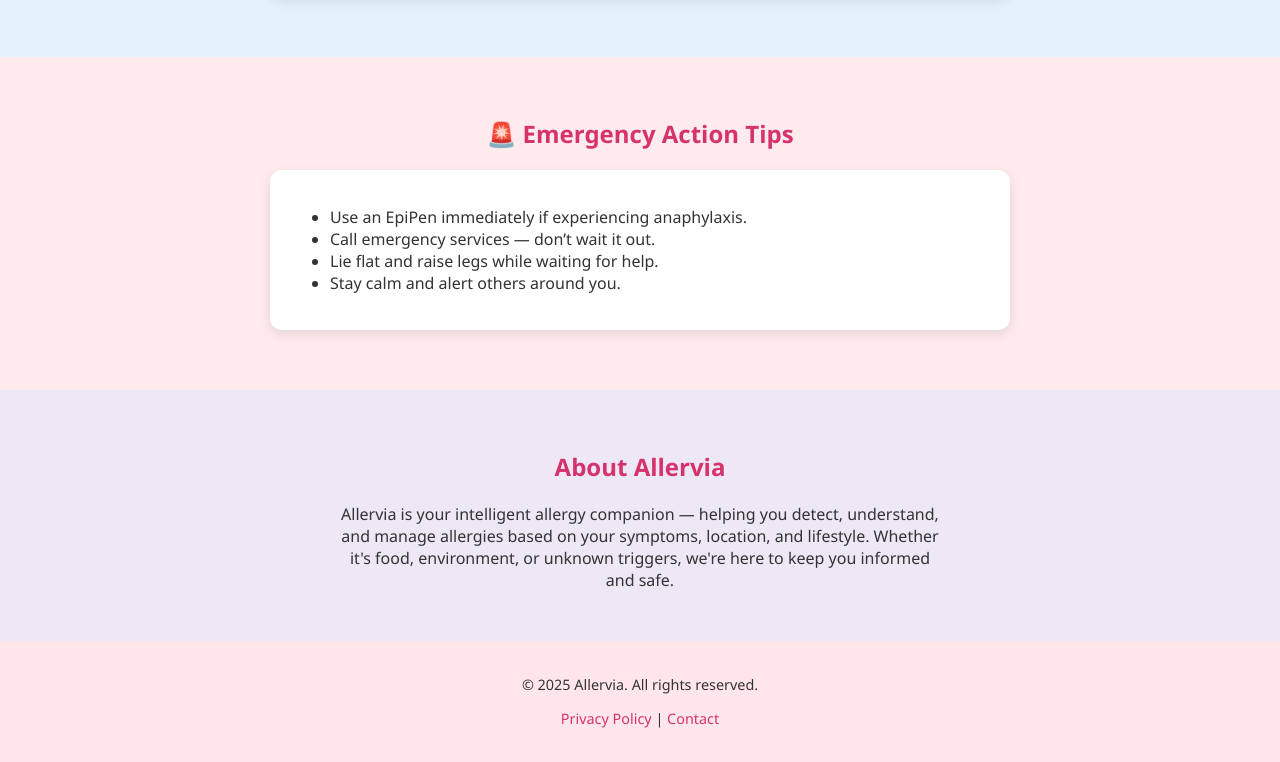
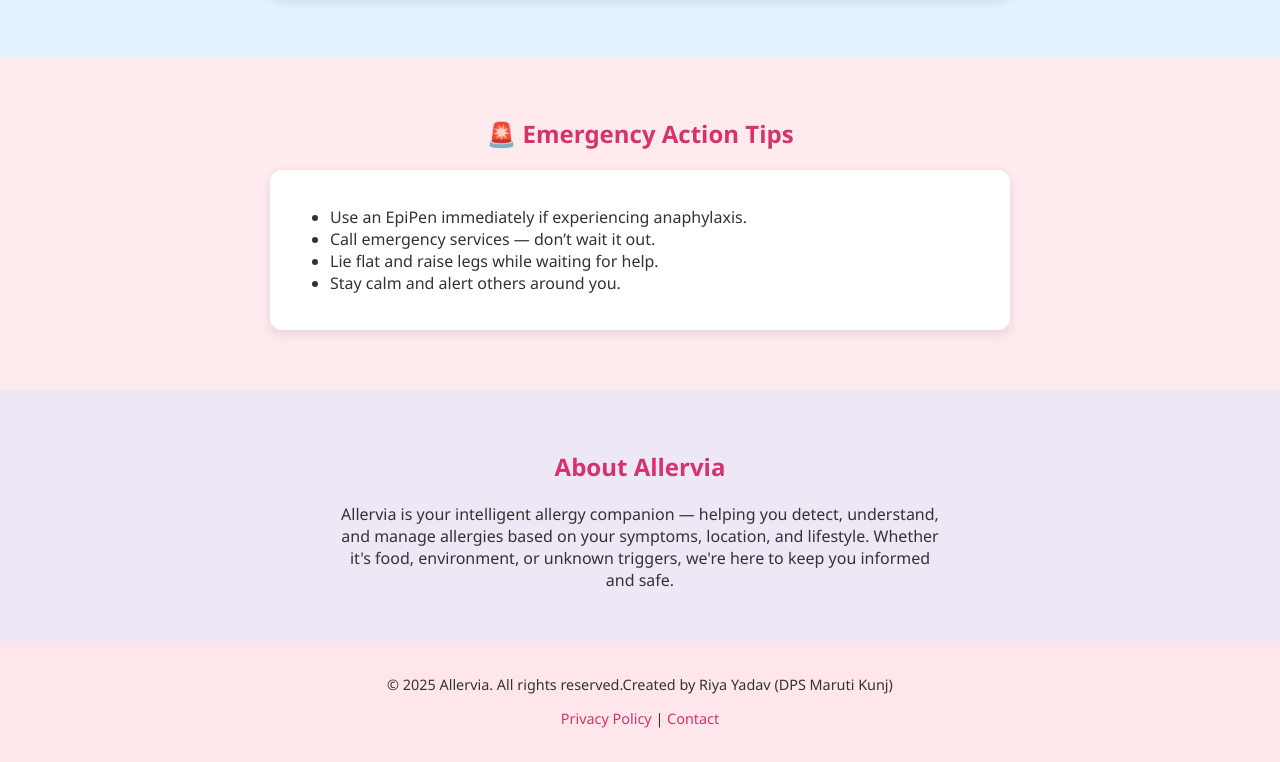
Before and after one commit to Riya20209/Allervia, a plain HTML site: page index.html in a window 1280 px wide. Shown: the part 1097-1859 px from the top of the page. Drawn offline with Linux system fonts and the light colour scheme.

Commit message:
Update index.html

```diff
--- a/index.html
+++ b/index.html
@@ -221,7 +221,7 @@
 
   <!-- Footer -->
   <footer style="text-align: center; padding: 20px; background-color: #ffe6ea; font-size: 0.9em;">
-    <p>&copy; 2025 Allervia. All rights reserved.</p>
+    <p>&copy; 2025 Allervia. All rights reserved.Created by Riya Yadav (DPS Maruti Kunj)</p>
     <p><a href="#" style="color: #d6336c; text-decoration: none;">Privacy Policy</a> | <a href="#" style="color: #d6336c; text-decoration: none;">Contact</a></p>
   </footer>
 </body>
```
